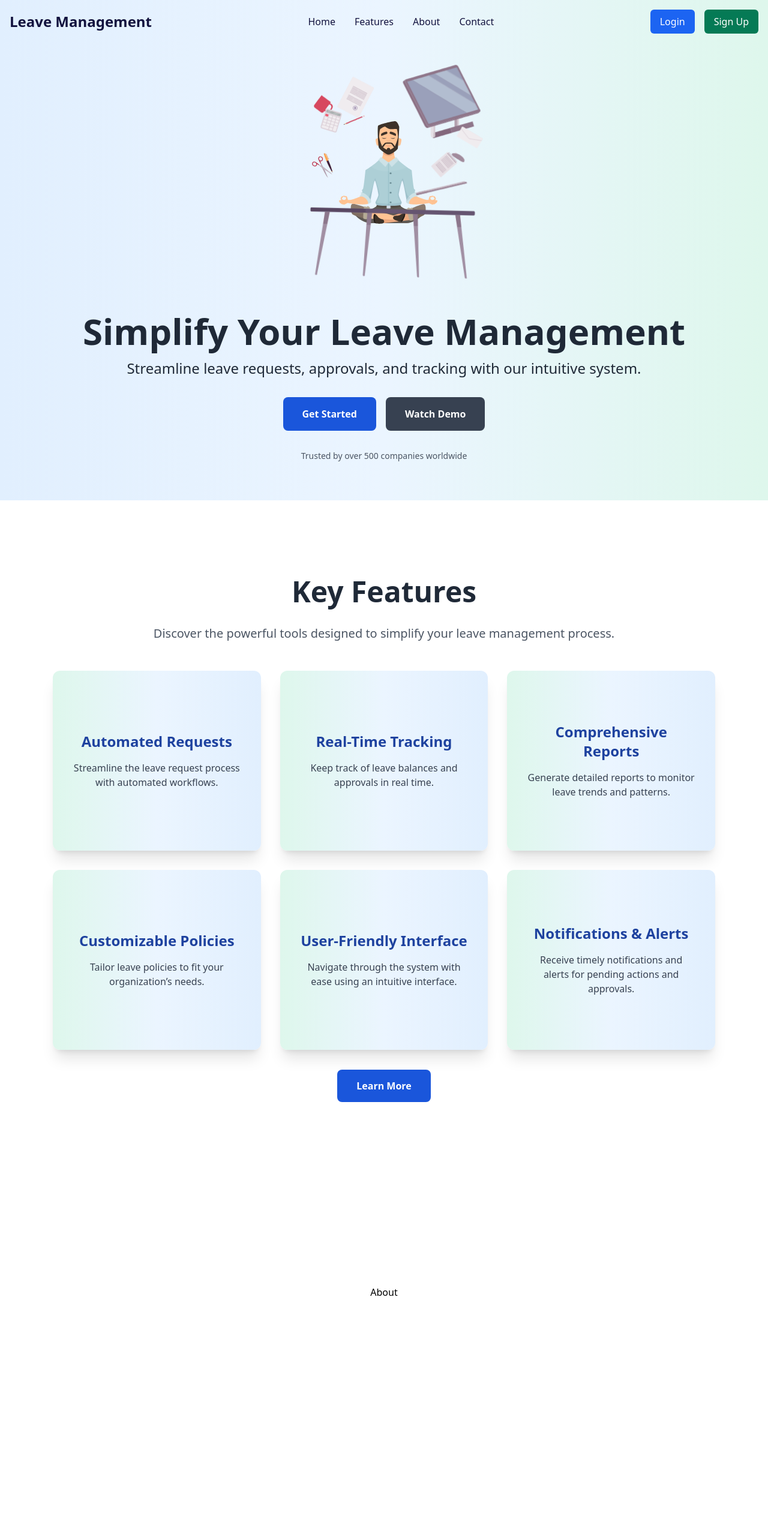
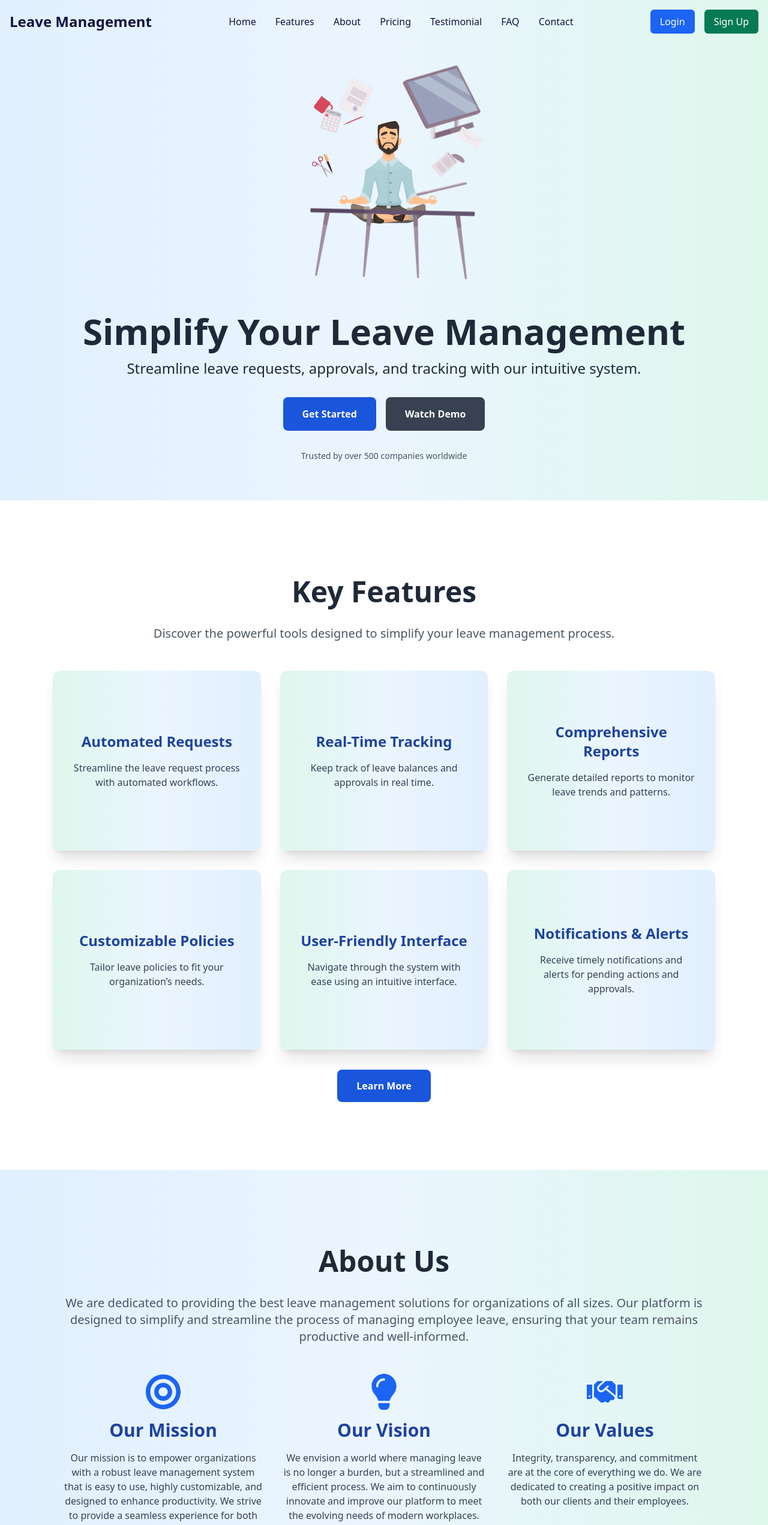
Before and after one commit to farhan-jabil/work-stream-react, a React (Create React App) app in the folder frontend/: page / in a window 1280 px wide. Shown: the top 2542 px of the page at 60% size. Built offline with nearby package versions, Linux system fonts and the light colour scheme.

Commit message:
first time about done

```diff
--- /dev/null
+++ b/frontend/src/components/About.js
@@ -0,0 +1,51 @@
+import React from "react";
+import { FaBullseye, FaLightbulb, FaHandshake, FaHistory } from "react-icons/fa";
+
+const About = () => {
+  return (
+    <div className="about py-32 bg-gradient-to-r from-blue-100 via-blue-50 to-green-100">
+      <div className="max-w-6xl mx-auto px-6">
+        <h2 className="text-4xl md:text-5xl font-bold mb-8 text-gray-800 text-center">
+          About Us
+        </h2>
+        <p className="text-lg md:text-xl mb-12 text-gray-600 text-center">
+          We are dedicated to providing the best leave management solutions for organizations of all sizes. Our platform is designed to simplify and streamline the process of managing employee leave, ensuring that your team remains productive and well-informed.
+        </p>
+
+        <div className="flex flex-col md:flex-row items-stretch justify-between mb-12">
+          <div className="md:w-1/3 mb-8 md:mb-0 px-4 flex flex-col items-center text-center">
+            <FaBullseye className="text-blue-600 text-6xl mb-4" />
+            <h3 className="text-3xl font-semibold mb-4 text-blue-800">Our Mission</h3>
+            <p className="text-gray-700">
+              Our mission is to empower organizations with a robust leave management system that is easy to use, highly customizable, and designed to enhance productivity. We strive to provide a seamless experience for both employers and employees.
+            </p>
+          </div>
+          <div className="md:w-1/3 mb-8 md:mb-0 px-4 flex flex-col items-center text-center">
+            <FaLightbulb className="text-blue-600 text-6xl mb-4" />
+            <h3 className="text-3xl font-semibold mb-4 text-blue-800">Our Vision</h3>
+            <p className="text-gray-700">
+              We envision a world where managing leave is no longer a burden, but a streamlined and efficient process. We aim to continuously innovate and improve our platform to meet the evolving needs of modern workplaces.
+            </p>
+          </div>
+          <div className="md:w-1/3 px-4 flex flex-col items-center text-center">
+            <FaHandshake className="text-blue-600 text-6xl mb-4" />
+            <h3 className="text-3xl font-semibold mb-4 text-blue-800">Our Values</h3>
+            <p className="text-gray-700">
+              Integrity, transparency, and commitment are at the core of everything we do. We are dedicated to creating a positive impact on both our clients and their employees.
+            </p>
+          </div>
+        </div>
+
+        <div className="flex flex-col items-center text-center">
+          <FaHistory className="text-blue-600 text-6xl mb-4" />
+          <h3 className="text-3xl font-semibold mb-4 text-blue-800">Our History</h3>
+          <p className="text-gray-700 max-w-2xl">
+            Founded in 2010, we have over a decade of experience in developing cutting-edge solutions for leave management. Our journey has been one of continuous innovation, driven by a passion for excellence and a commitment to improving workplaces worldwide.
+          </p>
+        </div>
+      </div>
+    </div>
+  );
+};
+
+export default About;
--- a/frontend/src/components/Navbar.js
+++ b/frontend/src/components/Navbar.js
@@ -120,6 +120,39 @@ const Navbar = () => {
                   activeClass="active"
                 >
                   About
+                </ScrollLink>
+              </li>
+              <li>
+                <ScrollLink
+                  to="pricing"
+                  smooth={true}
+                  duration={500}
+                  className="nav-link cursor-pointer hover:text-[#9191c4] focus:outline-none transition-colors duration-500 ease-in-out"
+                  activeClass="active"
+                >
+                  Pricing
+                </ScrollLink>
+              </li>
+              <li>
+                <ScrollLink
+                  to="testimonial"
+                  smooth={true}
+                  duration={500}
+                  className="nav-link cursor-pointer hover:text-[#9191c4] focus:outline-none transition-colors duration-500 ease-in-out"
+                  activeClass="active"
+                >
+                  Testimonial
+                </ScrollLink>
+              </li>
+              <li>
+                <ScrollLink
+                  to="faq"
+                  smooth={true}
+                  duration={500}
+                  className="nav-link cursor-pointer hover:text-[#9191c4] focus:outline-none transition-colors duration-500 ease-in-out"
+                  activeClass="active"
+                >
+                  FAQ
                 </ScrollLink>
               </li>
               <li>
@@ -263,6 +296,42 @@ const Navbar = () => {
                   <li>
                     <ScrollLink
                       onClick={toggleMobileMenu}
+                      to="pricing"
+                      smooth={true}
+                      duration={500}
+                      className="nav-link cursor-pointer hover:text-[#9191c4] focus:outline-none transition-colors duration-500 ease-in-out"
+                      activeClass="active"
+                    >
+                      Pricing
+                    </ScrollLink>
+                  </li>
+                  <li>
+                    <ScrollLink
+                      onClick={toggleMobileMenu}
+                      to="testimonial"
+                      smooth={true}
+                      duration={500}
+                      className="nav-link cursor-pointer hover:text-[#9191c4] focus:outline-none transition-colors duration-500 ease-in-out"
+                      activeClass="active"
+                    >
+                      Testimonial
+                    </ScrollLink>
+                  </li>
+                  <li>
+                    <ScrollLink
+                      onClick={toggleMobileMenu}
+                      to="faq"
+                      smooth={true}
+                      duration={500}
+                      className="nav-link cursor-pointer hover:text-[#9191c4] focus:outline-none transition-colors duration-500 ease-in-out"
+                      activeClass="active"
+                    >
+                      FAQ
+                    </ScrollLink>
+                  </li>
+                  <li>
+                    <ScrollLink
+                      onClick={toggleMobileMenu}
                       to="contact"
                       smooth={true}
                       duration={500}
@@ -275,14 +344,14 @@ const Navbar = () => {
                 </>
               )}
             </ul>
-            <div className="flex flex-col space-y-4 items-center py-4">
-              <button className="px-4 py-2 bg-blue-600 hover:bg-blue-700 text-white rounded-md transition">
-                Login
-              </button>
-              <button className="px-4 py-2 bg-green-600 hover:bg-green-700 text-white rounded-md transition">
-                Sign Up
-              </button>
-            </div>
+          </div>
+          <div className="flex flex-col justify-center items-center py-4">
+            <button className="px-4 py-2 bg-blue-600 hover:bg-blue-700 text-white rounded-md transition mb-2">
+              Login
+            </button>
+            <button className="px-4 py-2 bg-green-600 hover:bg-green-700 text-white rounded-md transition">
+              Sign Up
+            </button>
           </div>
         </div>
       </nav>
--- a/frontend/src/pages/Home.js
+++ b/frontend/src/pages/Home.js
@@ -2,6 +2,7 @@ import React from "react";
 import { Link } from "react-router-dom";
 import Hero from "../components/Hero";
 import Features from "../components/FeaturesSection";
+import About from "../components/About";
 
 const Home = () => {
   return (
@@ -12,8 +13,8 @@ const Home = () => {
       <div id="features">
         <Features></Features>
       </div>
-      <div id="about" className="py-48">
-        About
+      <div id="about">
+        <About></About>
       </div>
       <div id="contact" className="py-48">
         Contact
```
